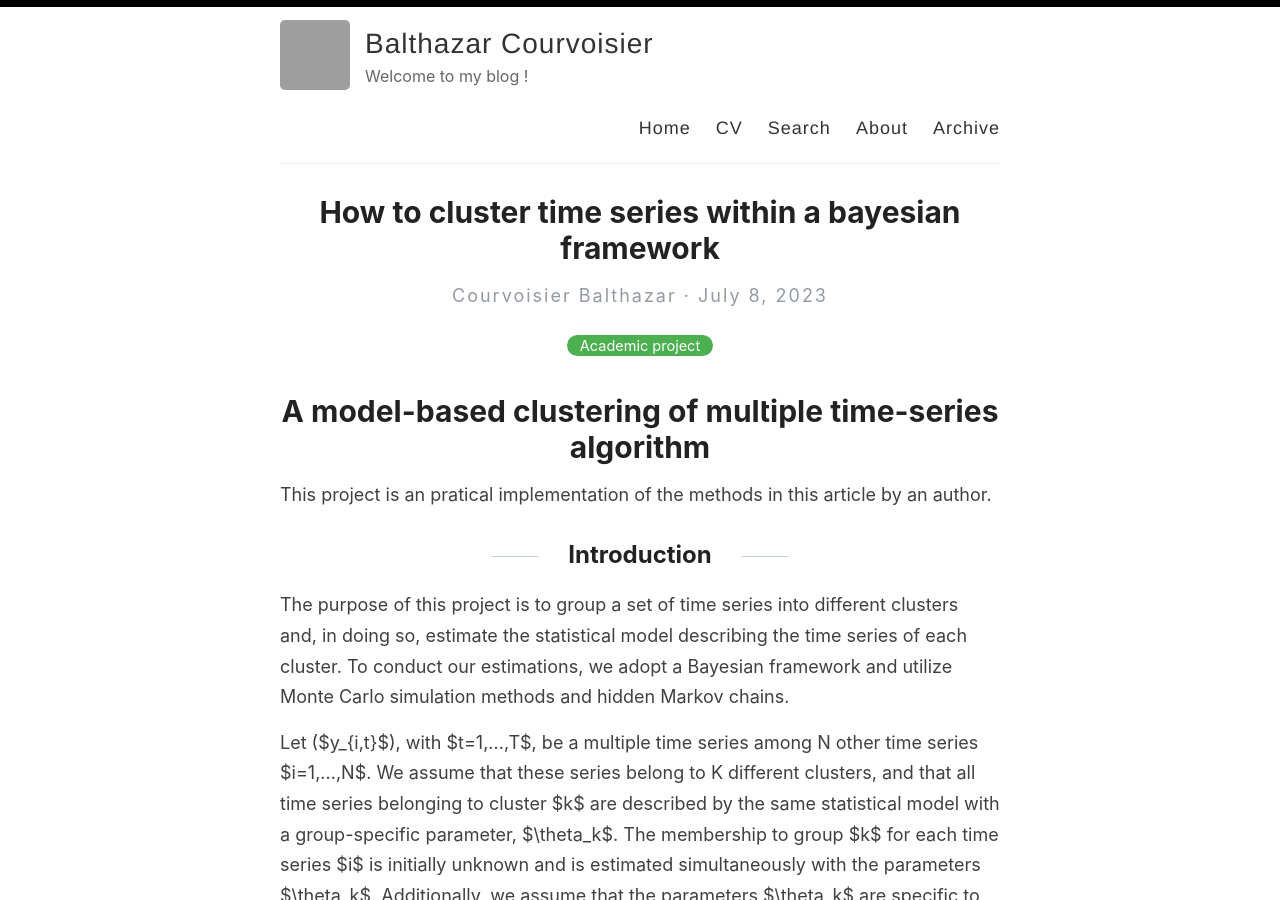
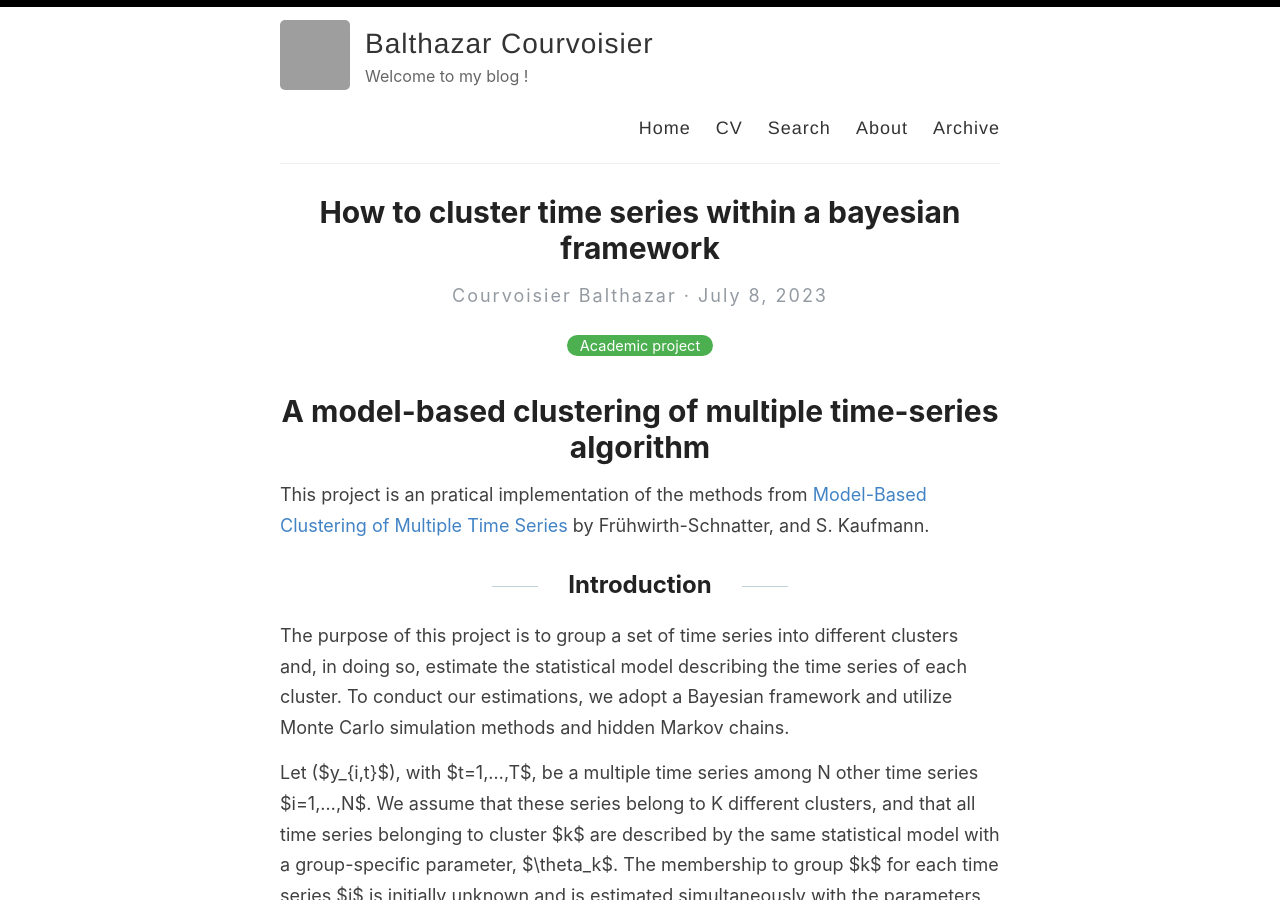
Before and after one commit to Zaltarba/blog, a Jekyll site: the page built from _posts/2023-07-08-Bayesian-article.md, in a window 1280 px wide and 900 px high. Built offline with Jekyll 4.4.1, drawn with Linux system fonts in a browser that asks for light colours; some of the changed text lies outside the part shown; grey boxes are pictures that could not be loaded.

Commit message:
Update 2023-07-08-Bayesian-article.md

```diff
--- a/_posts/2023-07-08-Bayesian-article.md
+++ b/_posts/2023-07-08-Bayesian-article.md
@@ -7,7 +7,7 @@ excerpt: The purpose of this project is to group a set of time serie ...
 
 # A model-based clustering of multiple time-series algorithm
 
-This project is an pratical implementation of the methods in this article by an author.
+This project is an pratical implementation of the methods from [Model-Based Clustering of Multiple Time Series](https://www.researchgate.net/publication/4756297_Model-Based_Clustering_of_Multiple_Time_Series) by Frühwirth-Schnatter, and S. Kaufmann.
 
 ## Introduction
 
@@ -157,3 +157,7 @@ It can be observed that the parameters converge to their true values around the
 ## Conclusion
 
 By using a Bayesian approach and Monte Carlo methods, we successfully grouped time series into different clusters. We observed that the estimations of the AR parameters were very close to the true values, and our algorithms made no classification errors. However, the estimations of the MA parameters were often less accurate. This difficulty arises from the challenges involved in estimating the parameters specific to ARIMA models. Additionally, we assumed that all parameters follow the same prior distribution
+
+## Bibliography
+
+14. Frühwirth-Schnatter, and S. Kaufmann, (2008). Model-based clustering of multiple time-series, Journal of Business and Economic Statistics, 26, 78 – 89
```
